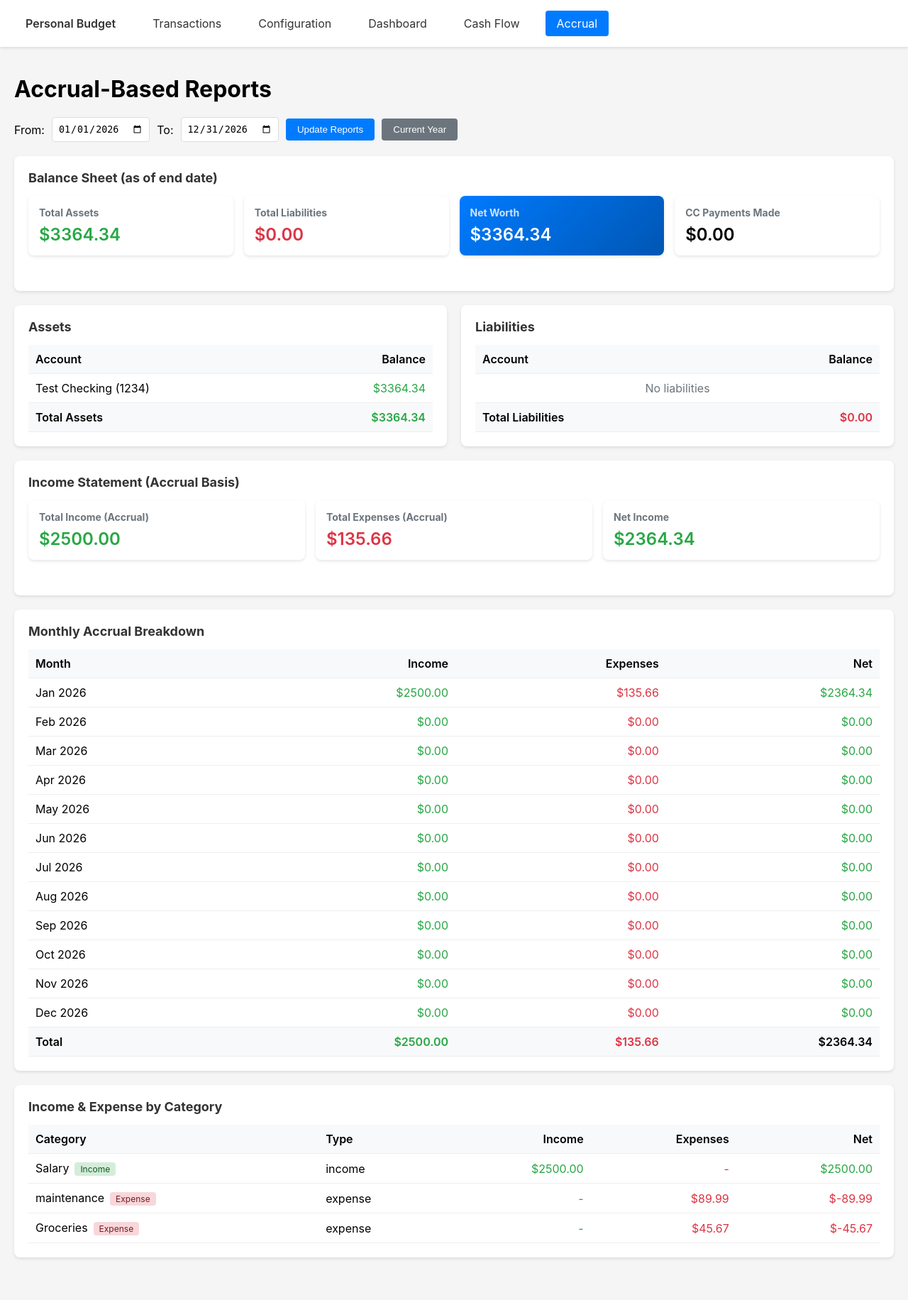
After one commit to arturlr/personal_budget, a Flask app: page /accrual in a window 1280 px wide. The commit adds this page. Shown: the whole page at 71% size. Run offline with Flask 3, Linux system fonts and the light colour scheme.

Commit message:
Add Phase 7 Accrual Method Logic & Reports implementation
- Implement accrual calculation service with linear spread method
- Add credit card liability tracking (purchases vs payments)
- Add API endpoints for accrual income statement and balance sheet
- Create accrual.html template with date range selector
- Add navigation route for accrual reports
- Update navigation links across all templates

Co-authored-by: Artur Rodrigues <11309240+arturlr@users.noreply.github.com>

```diff
--- a/backend/app.py
+++ b/backend/app.py
@@ -1,8 +1,8 @@
 from flask import Flask, request, jsonify, render_template
 from flask_migrate import Migrate
 from models import db, Account, Category, Transaction, CategoryRule, ForecastItem
-from services import importer, categorizer
-from datetime import datetime
+from services import importer, categorizer, accrual
+from datetime import datetime, date
 
 app = Flask(__name__)
 app.config['SQLALCHEMY_DATABASE_URI'] = 'sqlite:///budget.db'
@@ -26,6 +26,10 @@ def dashboard():
 @app.route('/cashflow')
 def cashflow():
     return render_template('cashflow.html')
+
+@app.route('/accrual')
+def accrual_view():
+    return render_template('accrual.html')
 
 @app.route('/api')
 def api_index():
@@ -653,5 +657,98 @@ def get_cashflow_transactions():
         'is_credit_card_payment': t.is_credit_card_payment
     } for t in transactions])
 
+# Accrual Report API endpoints
+@app.route('/api/reports/accrual/income-statement', methods=['GET'])
+def get_accrual_income_statement():
+    """Returns accrual-based income statement for a date range"""
+    from_date = request.args.get('from')
+    to_date = request.args.get('to')
+    account_id = request.args.get('account_id', type=int)
+
+    # Default to current year if no dates provided
+    if not from_date:
+        from_date = date(date.today().year, 1, 1)
+    else:
+        from_date = datetime.fromisoformat(from_date).date()
+
+    if not to_date:
+        to_date = date(date.today().year, 12, 31)
+    else:
+        to_date = datetime.fromisoformat(to_date).date()
+
+    # Get accrual-based income/expense
+    result = accrual.calculate_accrual_income_expense(from_date, to_date, account_id)
+
+    # Get monthly breakdown
+    monthly = accrual.get_monthly_accrual_breakdown(from_date, to_date, account_id)
+
+    # Format category breakdown for JSON
+    by_category = [{
+        'category_id': cat['category_id'],
+        'category_name': cat['category_name'],
+        'category_type': cat['category_type'],
+        'income': float(cat['income']),
+        'expenses': float(cat['expenses']),
+        'net': float(cat['income'] - cat['expenses'])
+    } for cat in result['by_category']]
+
+    return jsonify({
+        'period': {
+            'from': from_date.isoformat(),
+            'to': to_date.isoformat()
+        },
+        'total_income': float(result['total_income']),
+        'total_expenses': float(result['total_expenses']),
+        'net_income': float(result['net_income']),
+        'by_category': by_category,
+        'monthly_breakdown': monthly
+    })
+
+@app.route('/api/reports/accrual/balance-sheet', methods=['GET'])
+def get_accrual_balance_sheet():
+    """Returns balance sheet with assets, liabilities, and net worth at a point in time"""
+    as_of_date = request.args.get('as_of_date')
+
+    if as_of_date:
+        as_of_date = datetime.fromisoformat(as_of_date).date()
+    else:
+        as_of_date = date.today()
+
+    # Get account balances
+    balances = accrual.calculate_account_balances(as_of_date)
+
+    # Get credit card liability details
+    cc_liability = accrual.calculate_credit_card_liability(as_of_date)
+
+    # Separate assets and liabilities
+    assets = []
+    liabilities = []
+
+    for acc in balances['accounts']:
+        acc_data = {
+            'id': acc['id'],
+            'name': acc['name'],
+            'number': acc['number'],
+            'balance': float(abs(acc['balance']))
+        }
+        if acc['is_liability']:
+            liabilities.append(acc_data)
+        else:
+            assets.append(acc_data)
+
+    return jsonify({
+        'as_of_date': as_of_date.isoformat(),
+        'assets': {
+            'accounts': assets,
+            'total': float(balances['total_assets'])
+        },
+        'liabilities': {
+            'accounts': liabilities,
+            'total': float(balances['total_liabilities']),
+            'credit_card_payments_made': float(cc_liability['total_payments'])
+        },
+        'net_worth': float(balances['net_worth'])
+    })
+
 if __name__ == '__main__':
     app.run(debug=True)
--- /dev/null
+++ b/backend/templates/accrual.html
@@ -0,0 +1,253 @@
+<!DOCTYPE html>
+<html lang="en">
+<head>
+    <meta charset="UTF-8">
+    <meta name="viewport" content="width=device-width, initial-scale=1.0">
+    <title>Personal Budget - Accrual Reports</title>
+    <style>
+        * { margin: 0; padding: 0; box-sizing: border-box; }
+        body { font-family: -apple-system, BlinkMacSystemFont, 'Segoe UI', sans-serif; background: #f5f5f5; }
+        .nav { background: #fff; padding: 15px 20px; box-shadow: 0 2px 4px rgba(0,0,0,0.1); display: flex; gap: 20px; }
+        .nav a { text-decoration: none; color: #333; padding: 8px 16px; border-radius: 4px; }
+        .nav a:hover { background: #f0f0f0; }
+        .nav a.active { background: #007bff; color: white; }
+        .nav a:first-child { font-weight: 600; }
+        .container { max-width: 1400px; margin: 20px auto; padding: 20px; }
+        .filters { display: flex; gap: 10px; margin-bottom: 20px; align-items: center; flex-wrap: wrap; }
+        .filters select, .filters input { padding: 8px; border: 1px solid #ddd; border-radius: 4px; }
+        .filters button { padding: 8px 16px; background: #007bff; color: white; border: none; border-radius: 4px; cursor: pointer; }
+        .filters button:hover { background: #0056b3; }
+        .summary-cards { display: grid; grid-template-columns: repeat(auto-fit, minmax(200px, 1fr)); gap: 15px; margin-bottom: 30px; }
+        .summary-card { background: white; padding: 15px; border-radius: 8px; box-shadow: 0 2px 4px rgba(0,0,0,0.1); }
+        .summary-card h4 { font-size: 14px; color: #6c757d; margin-bottom: 8px; }
+        .summary-card .value { font-size: 24px; font-weight: 600; }
+        .summary-card .value.positive { color: #28a745; }
+        .summary-card .value.negative { color: #dc3545; }
+        .section { background: white; padding: 20px; border-radius: 8px; box-shadow: 0 2px 4px rgba(0,0,0,0.1); margin-bottom: 20px; }
+        .section h2 { margin-bottom: 15px; font-size: 18px; color: #333; }
+        table { width: 100%; border-collapse: collapse; }
+        th, td { padding: 10px; text-align: left; border-bottom: 1px solid #eee; }
+        th { background: #f8f9fa; font-weight: 600; }
+        .amount { text-align: right; }
+        .income { color: #28a745; }
+        .expense { color: #dc3545; }
+        .total-row { font-weight: 600; background: #f8f9fa; }
+        .net-worth-card { background: linear-gradient(135deg, #007bff, #0056b3); color: white; }
+        .net-worth-card h4 { color: rgba(255,255,255,0.8); }
+        .net-worth-card .value { color: white; }
+        .two-column { display: grid; grid-template-columns: 1fr 1fr; gap: 20px; }
+        @media (max-width: 768px) {
+            .two-column { grid-template-columns: 1fr; }
+        }
+        .badge { display: inline-block; padding: 2px 8px; border-radius: 4px; font-size: 12px; margin-left: 8px; }
+        .badge-asset { background: #d4edda; color: #155724; }
+        .badge-liability { background: #f8d7da; color: #721c24; }
+        .chart-placeholder { padding: 20px; text-align: center; color: #6c757d; border: 2px dashed #ddd; border-radius: 8px; }
+    </style>
+</head>
+<body>
+    <div class="nav">
+        <a href="/">Personal Budget</a>
+        <a href="/">Transactions</a>
+        <a href="/config">Configuration</a>
+        <a href="/dashboard">Dashboard</a>
+        <a href="/cashflow">Cash Flow</a>
+        <a href="/accrual" class="active">Accrual</a>
+    </div>
+    <div class="container">
+        <h1 style="margin-bottom: 20px;">Accrual-Based Reports</h1>
+
+        <div class="filters">
+            <label>From:</label>
+            <input type="date" id="from-date">
+            <label>To:</label>
+            <input type="date" id="to-date">
+            <button onclick="loadReports()">Update Reports</button>
+            <button onclick="setYearRange()" style="background: #6c757d;">Current Year</button>
+        </div>
+
+        <!-- Balance Sheet Summary -->
+        <div class="section">
+            <h2>Balance Sheet (as of end date)</h2>
+            <div id="balance-sheet-summary" class="summary-cards"></div>
+        </div>
+
+        <!-- Balance Sheet Details -->
+        <div class="two-column">
+            <div class="section">
+                <h2>Assets</h2>
+                <div id="assets-table"></div>
+            </div>
+            <div class="section">
+                <h2>Liabilities</h2>
+                <div id="liabilities-table"></div>
+            </div>
+        </div>
+
+        <!-- Income Statement Summary -->
+        <div class="section">
+            <h2>Income Statement (Accrual Basis)</h2>
+            <div id="income-statement-summary" class="summary-cards"></div>
+        </div>
+
+        <!-- Monthly Income/Expense Breakdown -->
+        <div class="section">
+            <h2>Monthly Accrual Breakdown</h2>
+            <div id="monthly-breakdown"></div>
+        </div>
+
+        <!-- Category Breakdown -->
+        <div class="section">
+            <h2>Income &amp; Expense by Category</h2>
+            <div id="category-breakdown"></div>
+        </div>
+    </div>
+
+    <script>
+        async function init() {
+            setYearRange();
+            await loadReports();
+        }
+
+        function setYearRange() {
+            const currentYear = new Date().getFullYear();
+            document.getElementById('from-date').value = `${currentYear}-01-01`;
+            document.getElementById('to-date').value = `${currentYear}-12-31`;
+        }
+
+        async function loadReports() {
+            const fromDate = document.getElementById('from-date').value;
+            const toDate = document.getElementById('to-date').value;
+
+            await Promise.all([
+                loadBalanceSheet(toDate),
+                loadIncomeStatement(fromDate, toDate)
+            ]);
+        }
+
+        async function loadBalanceSheet(asOfDate) {
+            const res = await fetch(`/api/reports/accrual/balance-sheet?as_of_date=${asOfDate}`);
+            const data = await res.json();
+
+            // Summary cards
+            const netWorthClass = data.net_worth >= 0 ? 'positive' : 'negative';
+            document.getElementById('balance-sheet-summary').innerHTML = `
+                <div class="summary-card">
+                    <h4>Total Assets</h4>
+                    <div class="value positive">$${data.assets.total.toFixed(2)}</div>
+                </div>
+                <div class="summary-card">
+                    <h4>Total Liabilities</h4>
+                    <div class="value negative">$${data.liabilities.total.toFixed(2)}</div>
+                </div>
+                <div class="summary-card net-worth-card">
+                    <h4>Net Worth</h4>
+                    <div class="value">$${data.net_worth.toFixed(2)}</div>
+                </div>
+                <div class="summary-card">
+                    <h4>CC Payments Made</h4>
+                    <div class="value">$${data.liabilities.credit_card_payments_made.toFixed(2)}</div>
+                </div>
+            `;
+
+            // Assets table
+            let assetsHtml = '<table><thead><tr><th>Account</th><th class="amount">Balance</th></tr></thead><tbody>';
+            data.assets.accounts.forEach(acc => {
+                assetsHtml += `<tr><td>${acc.name}${acc.number ? ' (' + acc.number + ')' : ''}</td><td class="amount income">$${acc.balance.toFixed(2)}</td></tr>`;
+            });
+            assetsHtml += `<tr class="total-row"><td>Total Assets</td><td class="amount income">$${data.assets.total.toFixed(2)}</td></tr>`;
+            assetsHtml += '</tbody></table>';
+            document.getElementById('assets-table').innerHTML = assetsHtml;
+
+            // Liabilities table
+            let liabilitiesHtml = '<table><thead><tr><th>Account</th><th class="amount">Balance</th></tr></thead><tbody>';
+            if (data.liabilities.accounts.length === 0) {
+                liabilitiesHtml += '<tr><td colspan="2" style="text-align: center; color: #6c757d;">No liabilities</td></tr>';
+            } else {
+                data.liabilities.accounts.forEach(acc => {
+                    liabilitiesHtml += `<tr><td>${acc.name}${acc.number ? ' (' + acc.number + ')' : ''}</td><td class="amount expense">$${acc.balance.toFixed(2)}</td></tr>`;
+                });
+            }
+            liabilitiesHtml += `<tr class="total-row"><td>Total Liabilities</td><td class="amount expense">$${data.liabilities.total.toFixed(2)}</td></tr>`;
+            liabilitiesHtml += '</tbody></table>';
+            document.getElementById('liabilities-table').innerHTML = liabilitiesHtml;
+        }
+
+        async function loadIncomeStatement(fromDate, toDate) {
+            const res = await fetch(`/api/reports/accrual/income-statement?from=${fromDate}&to=${toDate}`);
+            const data = await res.json();
+
+            // Summary cards
+            const netClass = data.net_income >= 0 ? 'positive' : 'negative';
+            document.getElementById('income-statement-summary').innerHTML = `
+                <div class="summary-card">
+                    <h4>Total Income (Accrual)</h4>
+                    <div class="value positive">$${data.total_income.toFixed(2)}</div>
+                </div>
+                <div class="summary-card">
+                    <h4>Total Expenses (Accrual)</h4>
+                    <div class="value negative">$${data.total_expenses.toFixed(2)}</div>
+                </div>
+                <div class="summary-card">
+                    <h4>Net Income</h4>
+                    <div class="value ${netClass}">$${data.net_income.toFixed(2)}</div>
+                </div>
+            `;
+
+            // Monthly breakdown table
+            let monthlyHtml = '<table><thead><tr><th>Month</th><th class="amount">Income</th><th class="amount">Expenses</th><th class="amount">Net</th></tr></thead><tbody>';
+            data.monthly_breakdown.forEach(month => {
+                const netClass = month.net_income >= 0 ? 'income' : 'expense';
+                monthlyHtml += `<tr>
+                    <td>${formatMonth(month.month)}</td>
+                    <td class="amount income">$${month.income.toFixed(2)}</td>
+                    <td class="amount expense">$${month.expenses.toFixed(2)}</td>
+                    <td class="amount ${netClass}">$${month.net_income.toFixed(2)}</td>
+                </tr>`;
+            });
+            monthlyHtml += `<tr class="total-row">
+                <td>Total</td>
+                <td class="amount income">$${data.total_income.toFixed(2)}</td>
+                <td class="amount expense">$${data.total_expenses.toFixed(2)}</td>
+                <td class="amount ${netClass}">$${data.net_income.toFixed(2)}</td>
+            </tr>`;
+            monthlyHtml += '</tbody></table>';
+            document.getElementById('monthly-breakdown').innerHTML = monthlyHtml;
+
+            // Category breakdown
+            let categoryHtml = '<table><thead><tr><th>Category</th><th>Type</th><th class="amount">Income</th><th class="amount">Expenses</th><th class="amount">Net</th></tr></thead><tbody>';
+
+            // Sort by total (income + expenses) descending
+            const sortedCategories = data.by_category.sort((a, b) => {
+                const totalA = a.income + a.expenses;
+                const totalB = b.income + b.expenses;
+                return totalB - totalA;
+            });
+
+            sortedCategories.forEach(cat => {
+                const netClass = cat.net >= 0 ? 'income' : 'expense';
+                const typeBadge = cat.category_type === 'income' ?
+                    '<span class="badge badge-asset">Income</span>' :
+                    '<span class="badge badge-liability">Expense</span>';
+                categoryHtml += `<tr>
+                    <td>${cat.category_name}${typeBadge}</td>
+                    <td>${cat.category_type || '-'}</td>
+                    <td class="amount income">${cat.income > 0 ? '$' + cat.income.toFixed(2) : '-'}</td>
+                    <td class="amount expense">${cat.expenses > 0 ? '$' + cat.expenses.toFixed(2) : '-'}</td>
+                    <td class="amount ${netClass}">$${cat.net.toFixed(2)}</td>
+                </tr>`;
+            });
+            categoryHtml += '</tbody></table>';
+            document.getElementById('category-breakdown').innerHTML = categoryHtml;
+        }
+
+        function formatMonth(monthStr) {
+            const [year, month] = monthStr.split('-');
+            const months = ['Jan', 'Feb', 'Mar', 'Apr', 'May', 'Jun', 'Jul', 'Aug', 'Sep', 'Oct', 'Nov', 'Dec'];
+            return months[parseInt(month) - 1] + ' ' + year;
+        }
+
+        init();
+    </script>
+</body>
+</html>
--- a/backend/templates/cashflow.html
+++ b/backend/templates/cashflow.html
@@ -47,6 +47,7 @@
         <a href="/config">Configuration</a>
         <a href="/dashboard">Dashboard</a>
         <a href="/cashflow" class="active">Cash Flow</a>
+        <a href="/accrual">Accrual</a>
     </div>
     <div class="container">
         <h1 style="margin-bottom: 20px;">Cash Flow Reports</h1>
--- a/backend/templates/config.html
+++ b/backend/templates/config.html
@@ -57,6 +57,7 @@
         <a href="/config" class="active">Configuration</a>
         <a href="/dashboard">Dashboard</a>
         <a href="/cashflow">Cash Flow</a>
+        <a href="/accrual">Accrual</a>
     </div>
 
     <div class="container">
--- a/backend/templates/dashboard.html
+++ b/backend/templates/dashboard.html
@@ -35,6 +35,7 @@
         <a href="/config">Configuration</a>
         <a href="/dashboard" class="active">Dashboard</a>
         <a href="/cashflow">Cash Flow</a>
+        <a href="/accrual">Accrual</a>
     </div>
 
     <div class="container">
--- a/backend/templates/transactions.html
+++ b/backend/templates/transactions.html
@@ -52,6 +52,7 @@
         <a href="/config">Configuration</a>
         <a href="/dashboard">Dashboard</a>
         <a href="/cashflow">Cash Flow</a>
+        <a href="/accrual">Accrual</a>
     </div>
     <div class="container">
         <h1>Transactions</h1>
```
Also changed, not shown: backend/services/accrual.py (+321 -1 lines).
